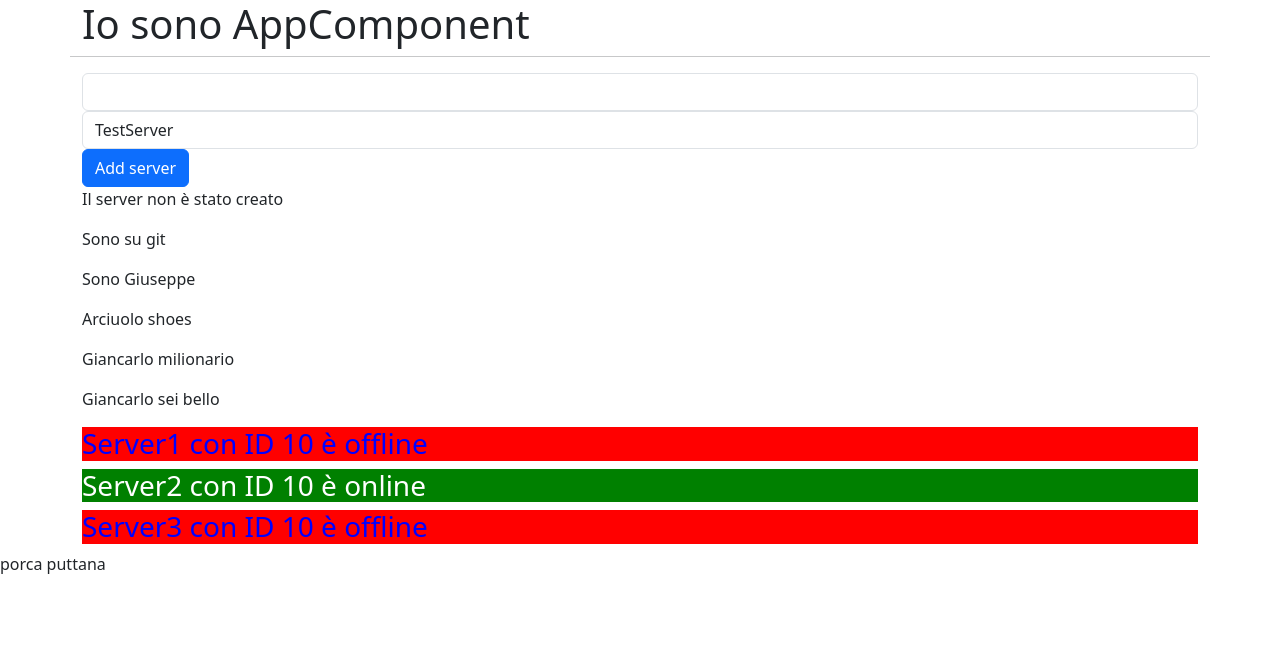
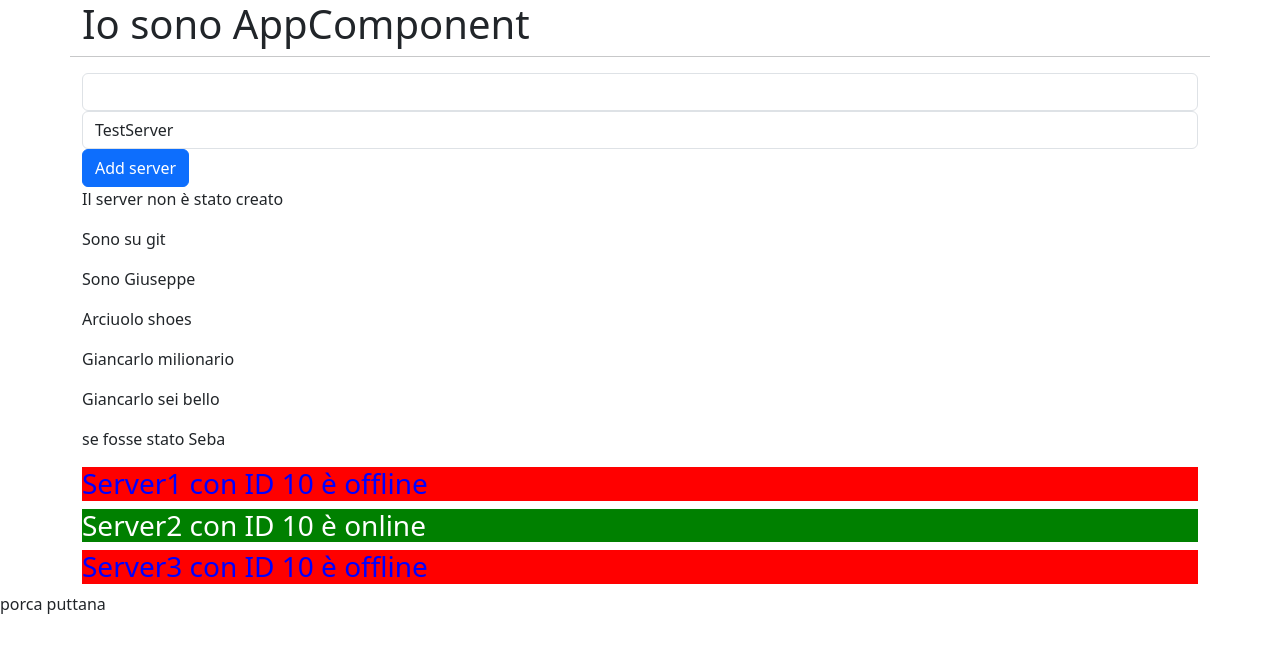
Before and after one commit to Docentedevfg2224/progetto1, an Angular app: page / in a window 1280 px wide. Shown: the top 652 px of the page. Built offline with nearby package versions, Linux system fonts and the light colour scheme.

Commit message:
zsdzsfdsdrxdt

```diff
--- a/src/app/server-edit/server-edit.component.html
+++ b/src/app/server-edit/server-edit.component.html
@@ -15,3 +15,4 @@
 <p>Arciuolo shoes</p>
 <p>Giancarlo milionario</p>
 <p>Giancarlo sei bello</p>
+<p>se fosse stato Seba</p>
```
